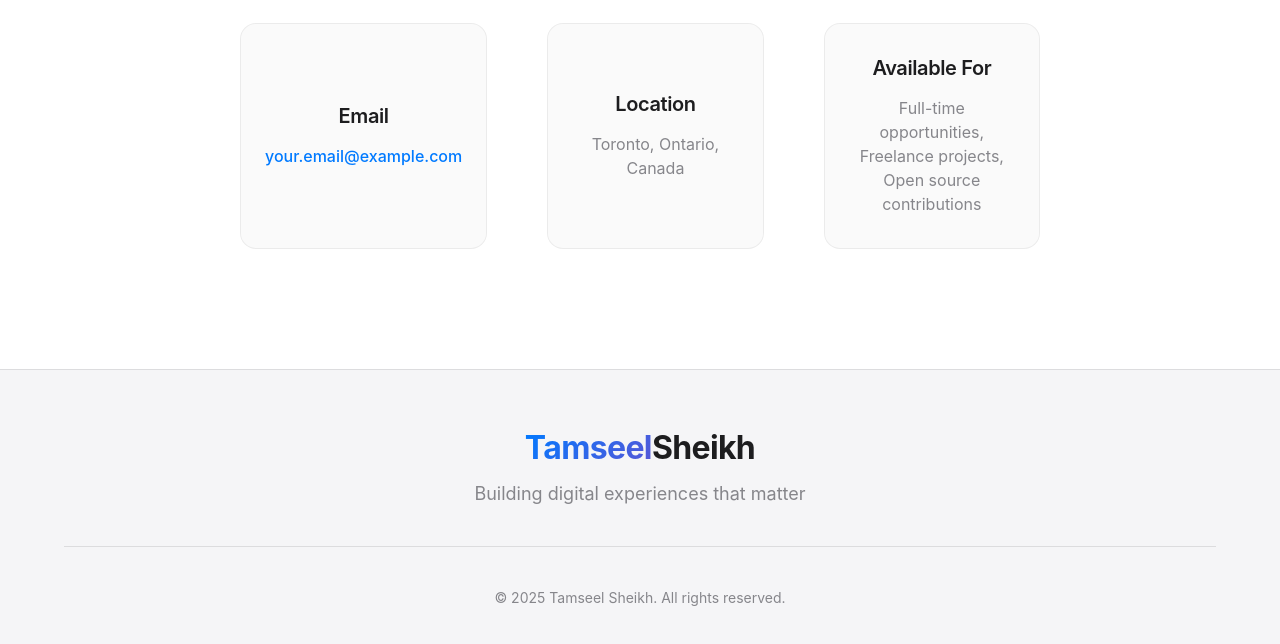
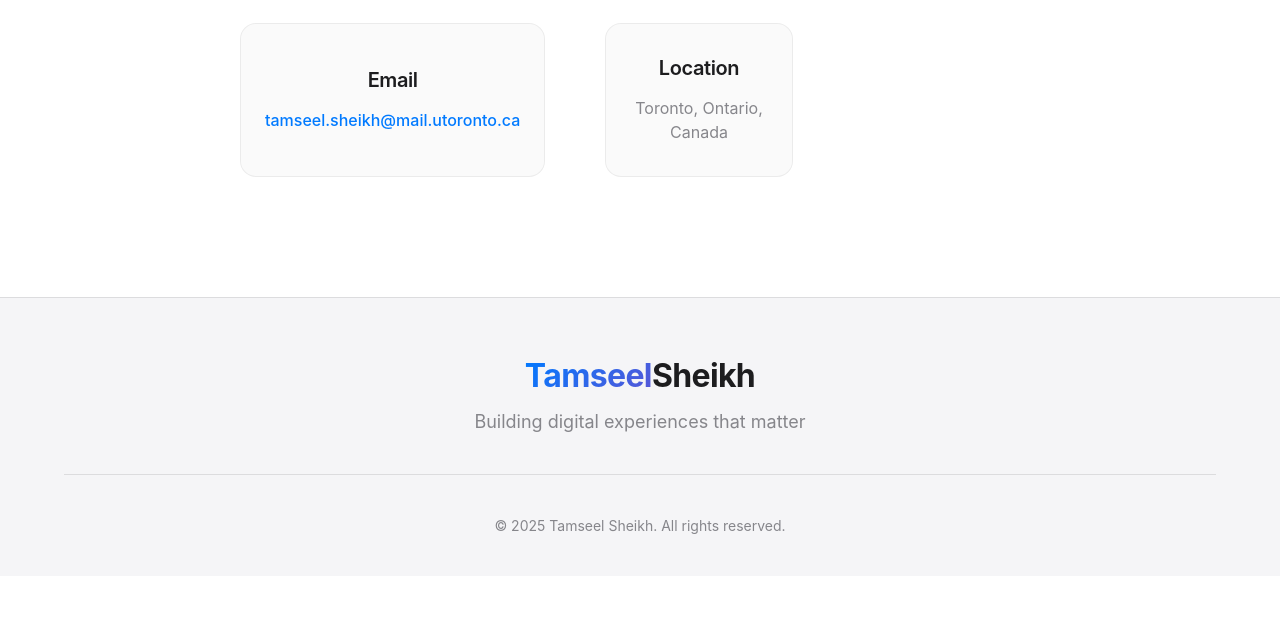
Before and after one commit to tamseel101/tamseel-shake, a React (Vite) app: page / in a window 1280 px wide. Shown: the part 2037-2681 px from the top of the page. After the commit the page ends 2613 px from the top, so only its background shows below. Built offline with nearby package versions, Linux system fonts and the light colour scheme.

Commit message:
Update Contact.jsx

```diff
--- a/src/sections/Contact/Contact.jsx
+++ b/src/sections/Contact/Contact.jsx
@@ -7,8 +7,8 @@ function Contact() {
         <div className={styles.contactInfo}>
           <div className={styles.contactMethod}>
             <h3 className={styles.contactMethodTitle}>Email</h3>
-            <a href="mailto:your.email@example.com" className={styles.contactMethodLink}>
-              your.email@example.com
+            <a href="mailto:tamseel.sheikh@mail.utoronto.ca" className={styles.contactMethodLink}>
+              tamseel.sheikh@mail.utoronto.ca
             </a>
           </div>
 
@@ -19,12 +19,6 @@ function Contact() {
             </p>
           </div>
 
-          <div className={styles.contactMethod}>
-            <h3 className={styles.contactMethodTitle}>Available For</h3>
-            <p className={styles.contactMethodText}>
-              Full-time opportunities, Freelance projects, Open source contributions
-            </p>
-          </div>
         </div>
       </div>
     </section>
```
